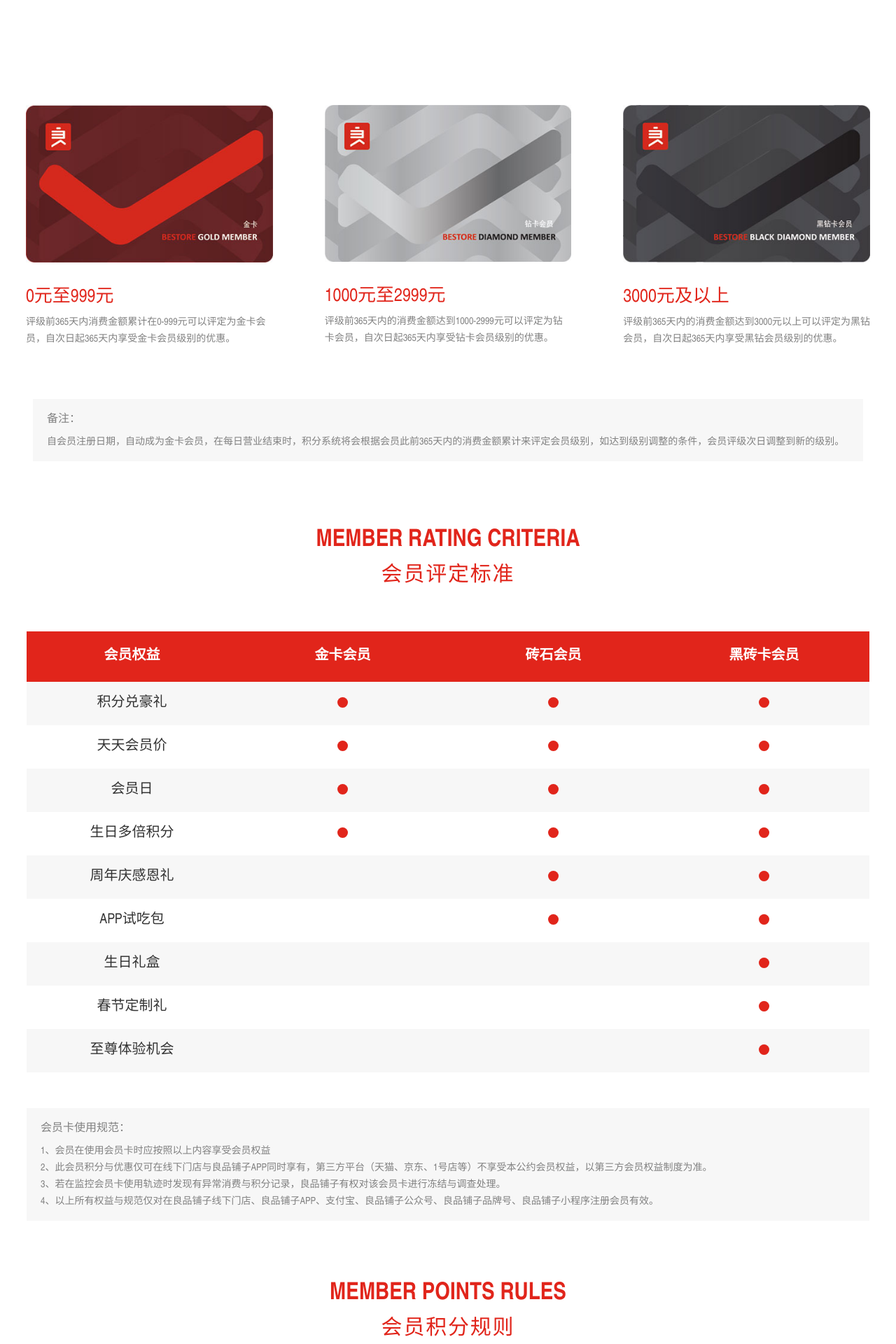
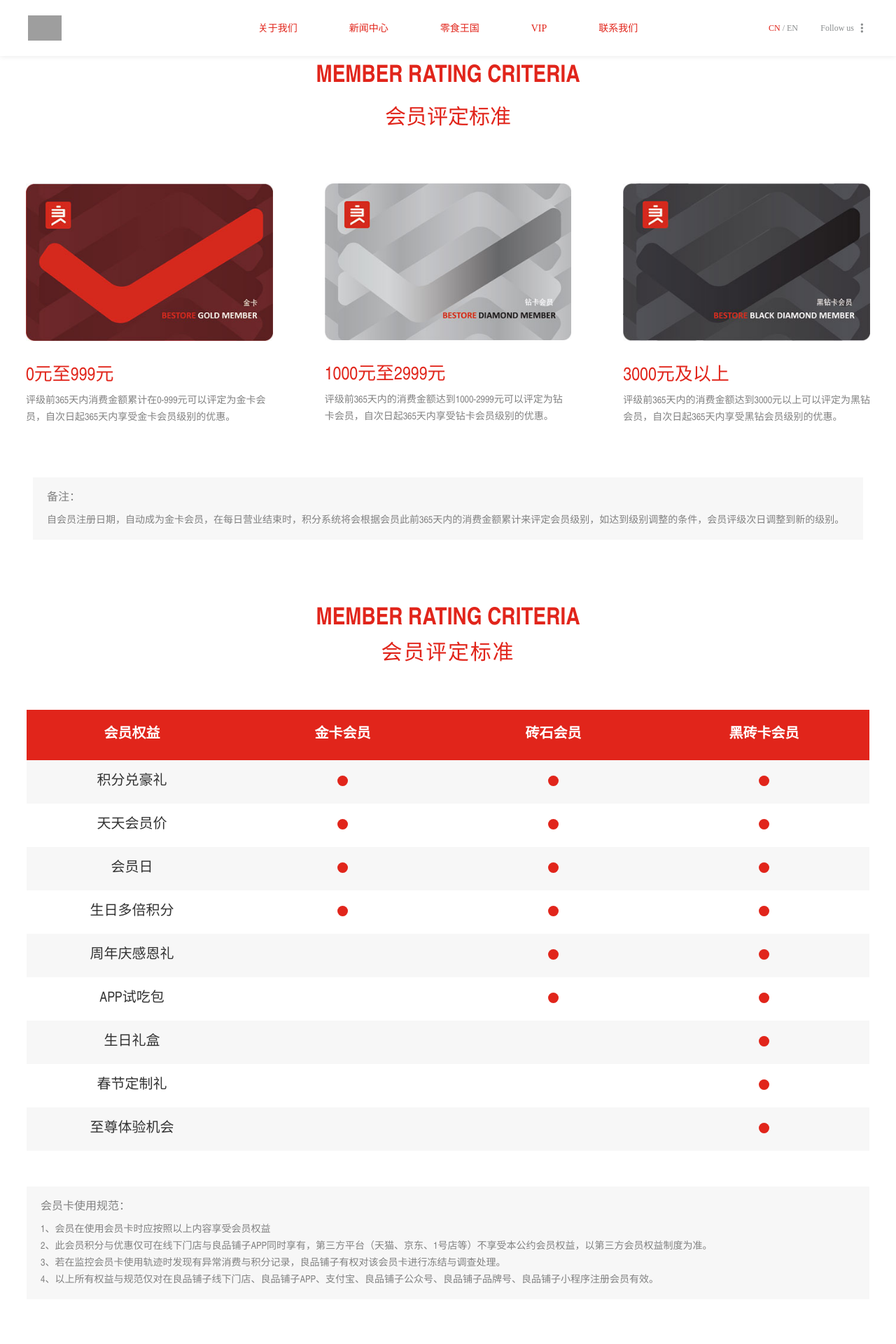
Before and after one commit to RomeoAndJulietAndMe/lppz, a PHP site: page /html/vip.html in a window 1280 px wide. Shown: the top 1920 px of the page at 70% size. Run offline with PHP 8.4, Linux system fonts and the light colour scheme; lists and menus that the app fills with data are empty.

Commit message:
提交设置

```diff
--- a/css/vip.css
+++ b/css/vip.css
@@ -19,13 +19,19 @@
 	height: 100%;
 	/* background-color: blue; */
 }
-.w_entirety{
+/* .w_entirety{
 	width: 100%;
-}
+} */
+@media screen and (max-width: 1100px) {
+	.w_entirety{
+	  width: 100%;
+	}
+  }
 .w_header{
-	/* width: 1269px; */
-	height: 80px;
-	margin: 0 auto;
+	position: fixed;
+	width: 100%;
+	top:0;
+	z-index: 9999;
 }
 
 .w_text_eg{
@@ -371,3 +377,6 @@
 	height: 100%;
 	margin-top: 15.5vw;
 }
+.w_footer{
+
+}
--- a/html/vip.html
+++ b/html/vip.html
@@ -6,14 +6,18 @@
 <meta http-equiv="X-UA-Compatible" content="ie=edge">
 <meta name="viewport" content="width=device-width, initial-scale=1.0, maximum-scale=1.0, user-scalable=no, shrink-to-fit=no" >
 <title>VIP</title>
-<link rel="stylesheet" href="../css/vip.css">
+<link rel="stylesheet" href="../css/vip.css"/>
 <link rel="stylesheet" href="../css/ani.css">
 </head>
 <body>
 <div class="w_entirety ">
-    <div class="w_header"></div>
-        <!-- <div class="w_text_eg fadeInUpSmall">MEMBER RATING CRITERIA</div>
-        <div class="w_text_ch fadeInUpSmall">会员评定标准</div> -->
+    <!--以下为引用头部部分-->
+    <div class="w_header">
+        <iframe  width="100%" height="300" src="d_lppz_header.html"  frameborder="no" marginwidth="0" marginheight="0" scrolling="no"></iframe>
+    </div>
+
+    <div class="w_text_eg">MEMBER RATING CRITERIA</div>
+    <div class="w_text_ch">会员评定标准</div>
 
     <!--以下为图片位置布局-->
 
@@ -308,6 +312,10 @@
 
     <!--末尾的空白部分-->
     <div class="w_spance">&nbsp;</div>
+
+    <div class="w_footer">
+        <iframe  width="100%" height="75" src="d_footer.html"  frameborder="no" marginwidth="0" marginheight="0" scrolling="no"></iframe>
+    </div>
 </div>
 </body>
 </html>
```
